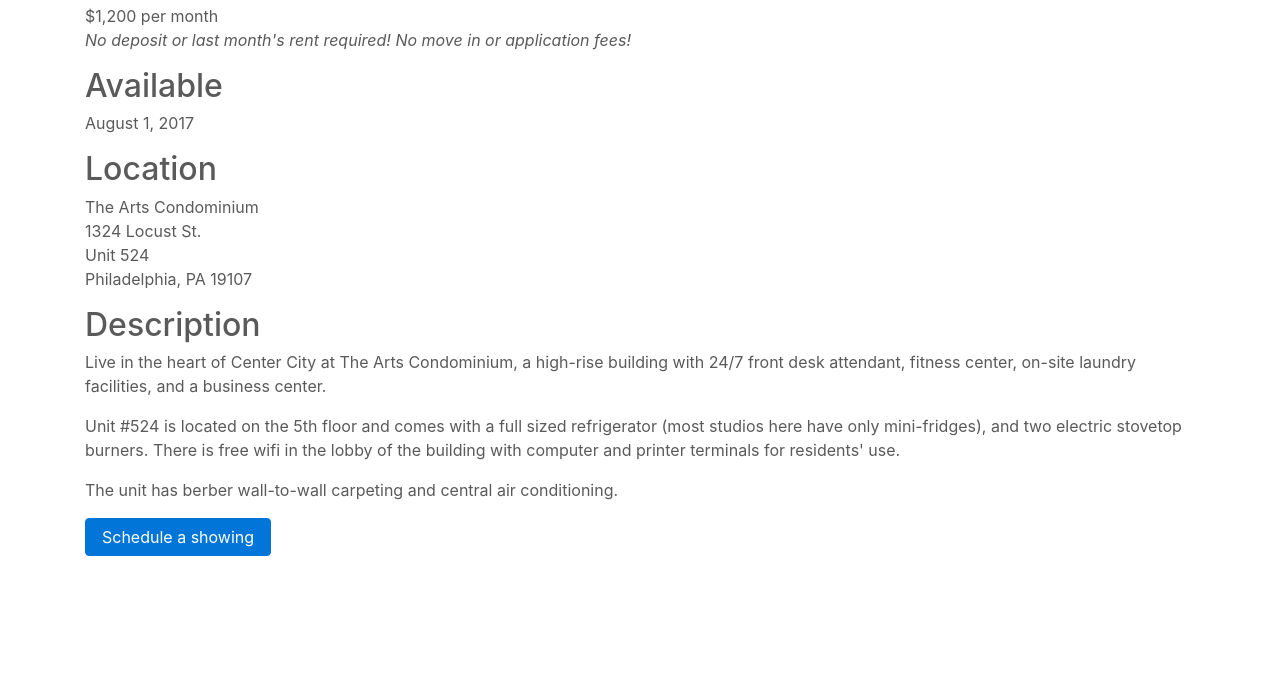
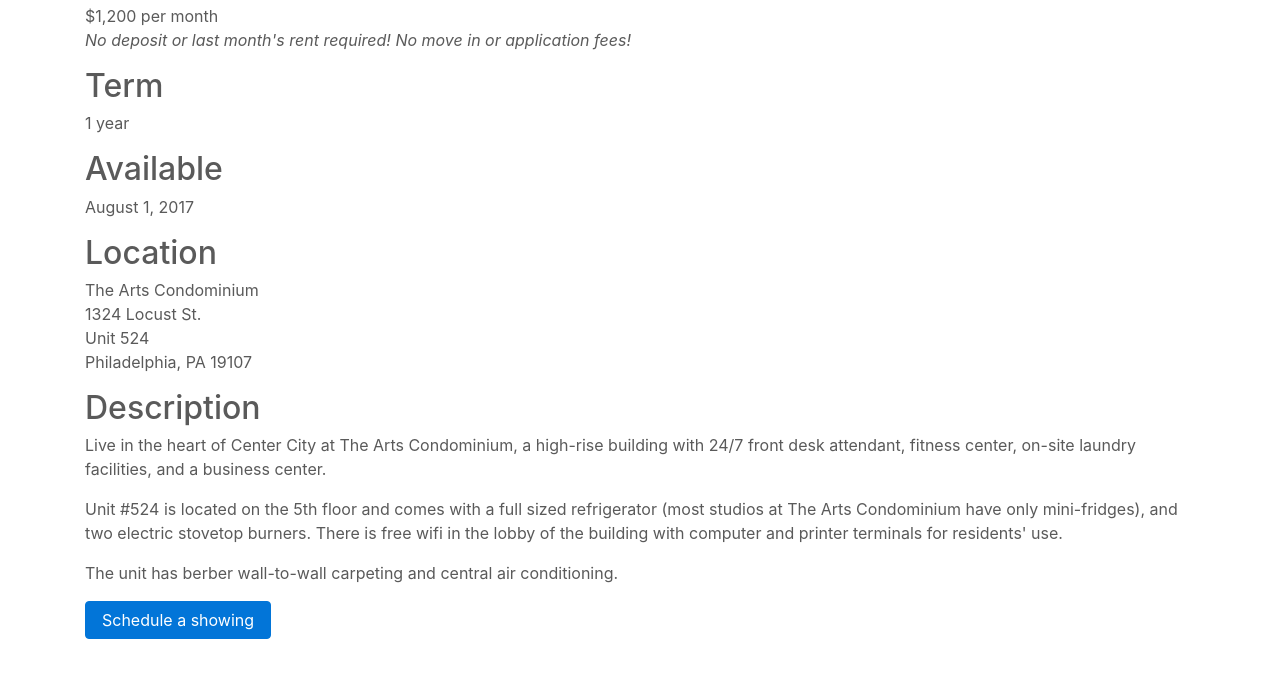
Before and after one commit to studioapt/studioapt.github.io, a plain HTML site: page index.html in a window 1280 px wide. Shown: the part 699-1376 px from the top of the page. Before the commit the page ends 1303 px from the top, so only its background shows below. Drawn offline with nearby package versions, Linux system fonts and the light colour scheme; a script that the page names is missing.

Commit message:
Update index.html

```diff
--- a/index.html
+++ b/index.html
@@ -173,6 +173,9 @@
     <h2>Price</h2>
     <p>$1,200 per month<br>
       <em>No deposit or last month's rent required! No move in or application fees!</em></p>
+    <p>
+    <h2>Term</h2>
+    <p>1 year</p>
     <h2>Available</h2>
     <p>August 1, 2017</p>
     <address>
@@ -181,7 +184,7 @@
     </address>
     <h2>Description</h2>
     <p>Live in the heart of Center City at The Arts Condominium, a high-rise building with 24/7 front desk attendant, fitness center, on-site laundry facilities, and a business center.</p>
-    <p>Unit #524 is located on the 5th floor and comes with a full sized refrigerator (most studios here have only mini-fridges), and two electric stovetop burners. There is free wifi in the lobby of the building with computer and printer terminals for residents' use.</p>
+    <p>Unit #524 is located on the 5th floor and comes with a full sized refrigerator (most studios at The Arts Condominium have only mini-fridges), and two electric stovetop burners. There is free wifi in the lobby of the building with computer and printer terminals for residents' use.</p>
     <p>The unit has berber wall-to-wall carpeting and central air conditioning.</p>
     <a class="btn btn-primary" href="https://goo.gl/forms/hmqJuNXY6Sj0vlzl1" role="button" target="_showing">Schedule a showing</a>
   </div>
```
